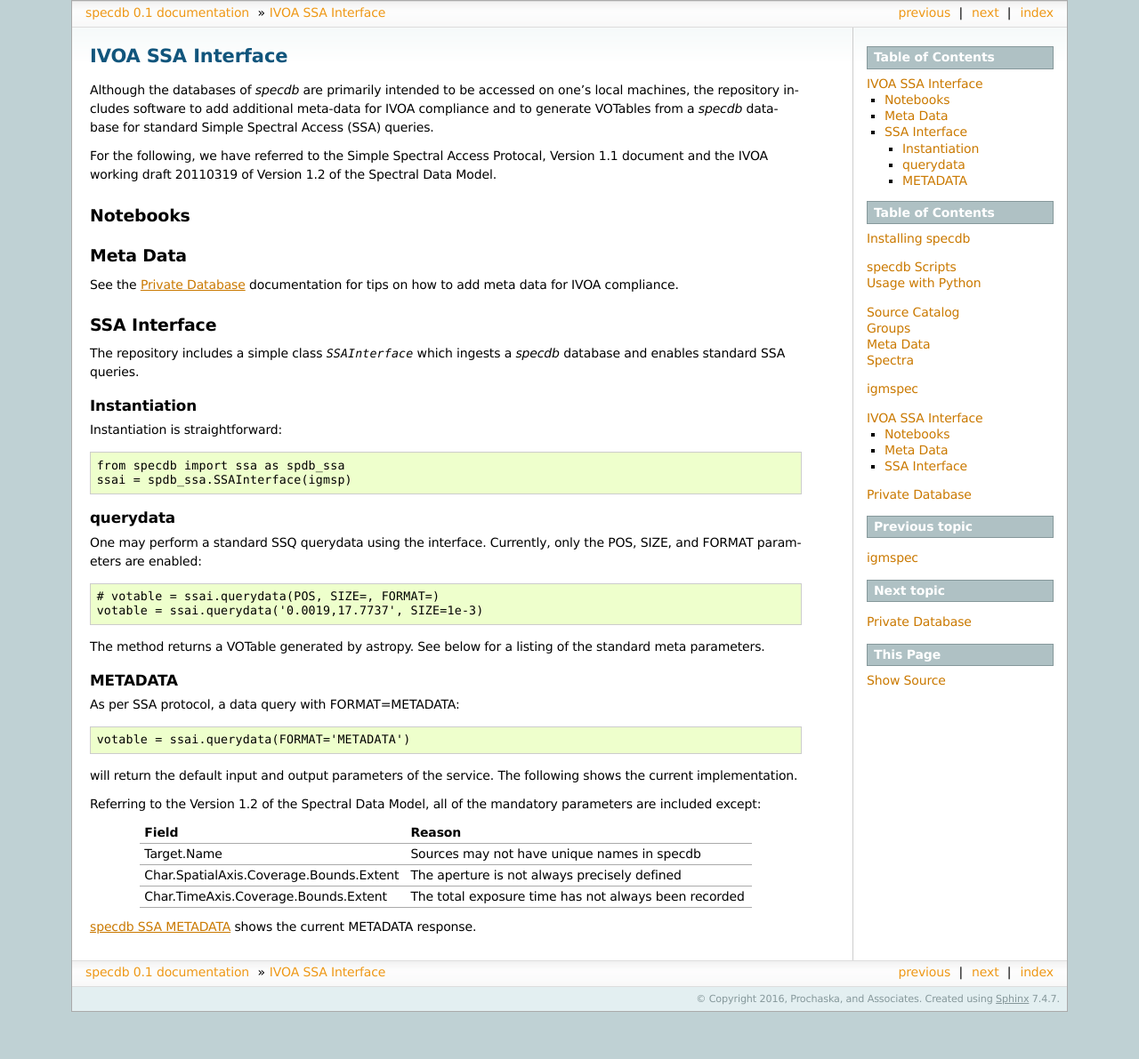
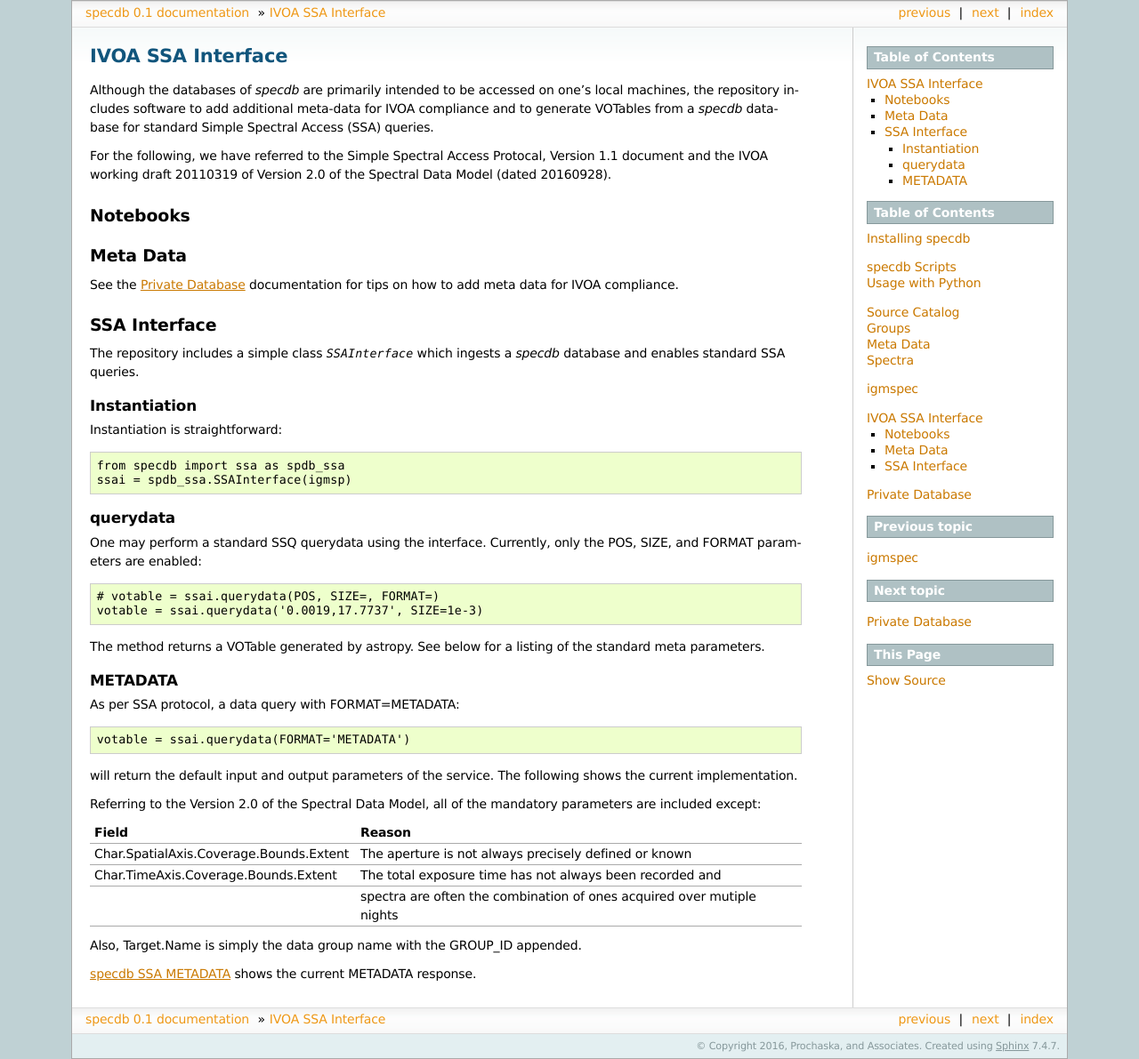
Before and after one commit to specdb/specdb, a Sphinx documentation site: the page built from docs/ssa.rst, in a window 1280 px wide. Shown: the whole page at 89% size. Built offline with Sphinx 7.4.7, drawn with Linux system fonts in a browser that asks for light colours; pages that are not in the unit, such as notebooks, are missing from menus; before the commit the page ends 1138 px from its top, so only the background shows below that.

Commit message:
updating for SDM v2.0 of IVOA

```diff
--- a/docs/ssa.rst
+++ b/docs/ssa.rst
@@ -14,7 +14,7 @@ queries.
 For the following, we have referred to the Simple
 Spectral Access Protocal, Version 1.1 document
 and the IVOA working draft 20110319
-of Version 1.2 of the Spectral Data Model.
+of Version 2.0 of the Spectral Data Model (dated 20160928).
 
 Notebooks
 =========
@@ -68,16 +68,19 @@ As per SSA protocol, a data query with FORMAT=METADATA::
 will return the default input and output parameters of the service.
 The following shows the current implementation.
 
-Referring to the Version 1.2 of the Spectral Data Model, all
+Referring to the Version 2.0 of the Spectral Data Model, all
 of the mandatory parameters are included except:
 
 ======================================= =====================================================
 Field                                   Reason
 ======================================= =====================================================
-Target.Name                             Sources may not have unique names in specdb
-Char.SpatialAxis.Coverage.Bounds.Extent The aperture is not always precisely defined
-Char.TimeAxis.Coverage.Bounds.Extent    The total exposure time has not always been recorded
+Char.SpatialAxis.Coverage.Bounds.Extent The aperture is not always precisely defined or known
+Char.TimeAxis.Coverage.Bounds.Extent    The total exposure time has not always been recorded and
+ ..                                     spectra are often the combination of ones acquired over mutiple nights
 ======================================= =====================================================
+
+Also, Target.Name is simply the data group name with the GROUP_ID appended.
+
 
 `specdb SSA METADATA <https://github.com/specdb/specdb/blob/usage/docs/ssa_metadata.xml>`_
 shows the current METADATA response.
```
Also changed, not shown: 1 other file.
